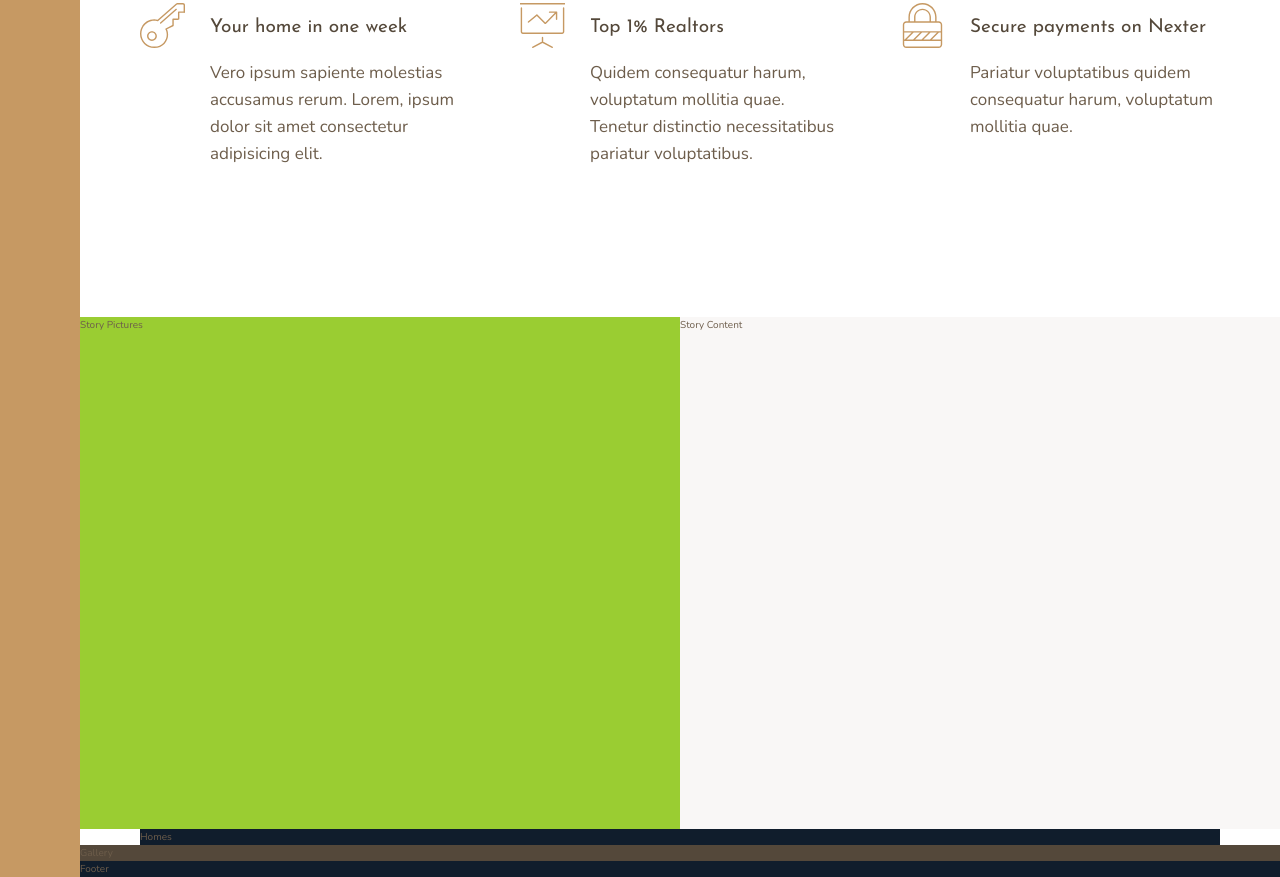
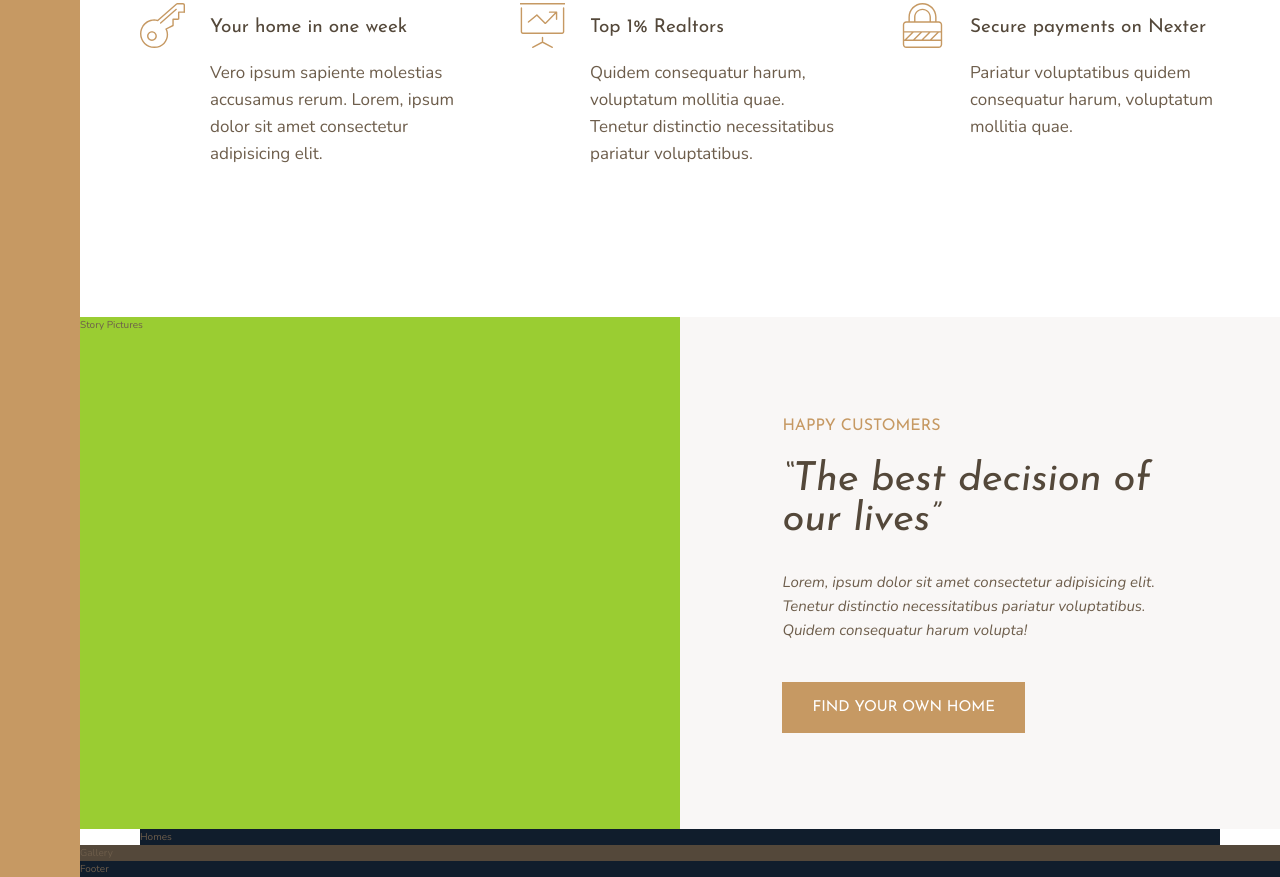
Before and after one commit to TrellixVulnTeam/grid-sass_N44F, a website: page index.html in a window 1280 px wide. Shown: the part 991-1868 px from the top of the page. Drawn offline with nearby package versions, Linux system fonts and the light colour scheme.

Commit message:
Story Section Setup

```diff
--- a/index.html
+++ b/index.html
@@ -97,7 +97,16 @@
         Story Pictures
     </div>
     <div class="story__content">
-        Story Content
+        <h3 class="heading-3 mb-sm">
+            Happy Customers
+        </h3>
+        <h2 class="heading-2 heading-2--dark mb-md">
+           &ldquo;The best decision of our lives&rdquo;
+        </h2>
+        <div class="story__text">
+            Lorem, ipsum dolor sit amet consectetur adipisicing elit. Tenetur distinctio necessitatibus pariatur voluptatibus. Quidem consequatur harum volupta!
+        </div>
+        <button class="btn">Find your own home</button>
     </div>
     <section class="homes">
         Homes
--- a/sass/_story.scss
+++ b/sass/_story.scss
@@ -1,11 +1,24 @@
 .story {
   &__pictures {
-      background-color: yellowgreen;
-      grid-column: full-start / col-end 4;
+    background-color: yellowgreen;
+    grid-column: full-start / col-end 4;
   }
 
   &__content {
-      background-color: $clr--grey-light-1;
-      grid-column: col-start 5 / full-end;
+    background-color: $clr--grey-light-1;
+    grid-column: col-start 5 / full-end;
+
+    padding: 6rem 8vw;
+
+    display: flex;
+    flex-direction: column;
+    justify-content: center;
+    align-items: flex-start;
+  }
+
+  &__text {
+    font-size: 1.5rem;
+    font-style: italic;
+    margin-bottom: 4rem;
   }
 }
--- a/sass/_typography.scss
+++ b/sass/_typography.scss
@@ -9,16 +9,63 @@
 
 .heading-2 {
   @extend %heading;
+  font-size: 4rem;
+  font-style: italic;
+  line-height: 1;
+
+  &--light {
+    color: $clr--grey-light-1;
+  }
+  &--dark {
+    color: $clr--grey-dark-1;
+  }
 }
 
 .heading-3 {
   @extend %heading;
+  font-size: 1.6rem;
+  color: $clr--primary;
+  text-transform: uppercase;
 }
 
 .heading-4 {
   @extend %heading;
   font-size: 1.9rem;
 
-    &--light { color: $clr--grey-light-1}
-    &--dark { color: $clr--grey-dark-1}
+  &--light {
+    color: $clr--grey-light-1;
   }
+  &--dark {
+    color: $clr--grey-dark-1;
+  }
+}
+
+.btn {
+  background-color: $clr--primary;
+  color: #fff;
+  border: none;
+  border-radius: 0;
+  font-family: $font-display;
+  font-size: 1.5rem;
+  text-transform: uppercase;
+  padding: 1.8rem 3rem;
+  transition: all 0.2s;
+
+  &:hover {
+    background-color: $clr--primary-dark;
+    cursor: pointer;
+  }
+}
+
+.mb-sm {
+  margin-bottom: 2rem;
+}
+.mb-md {
+  margin-bottom: 3rem;
+}
+.mb-lg {
+  margin-bottom: 4rem;
+}
+.mb-hg {
+  margin-bottom: 8rem;
+}
```
Also changed, not shown: css/style.css. Lines whose indentation alone changed are shown as unchanged.
